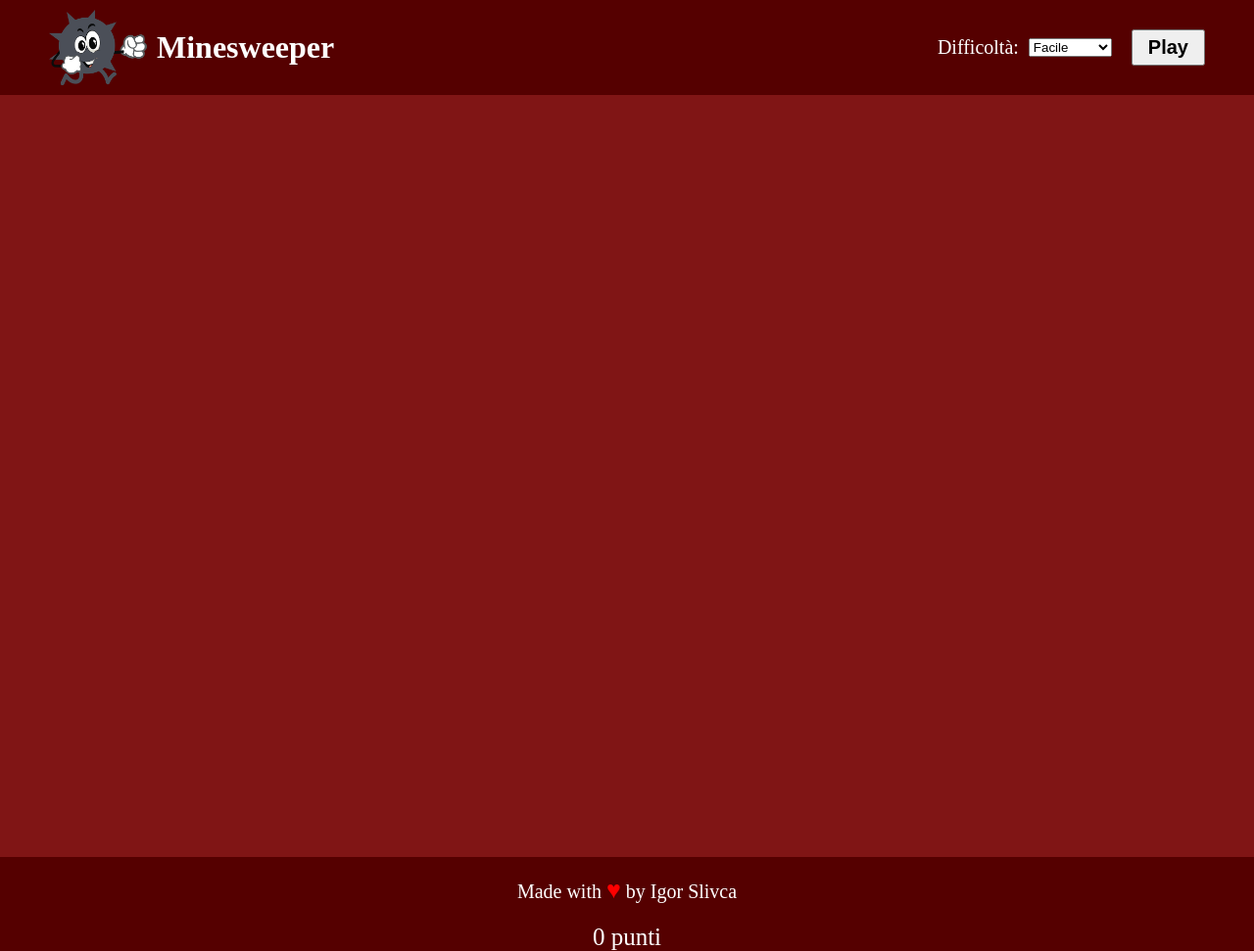
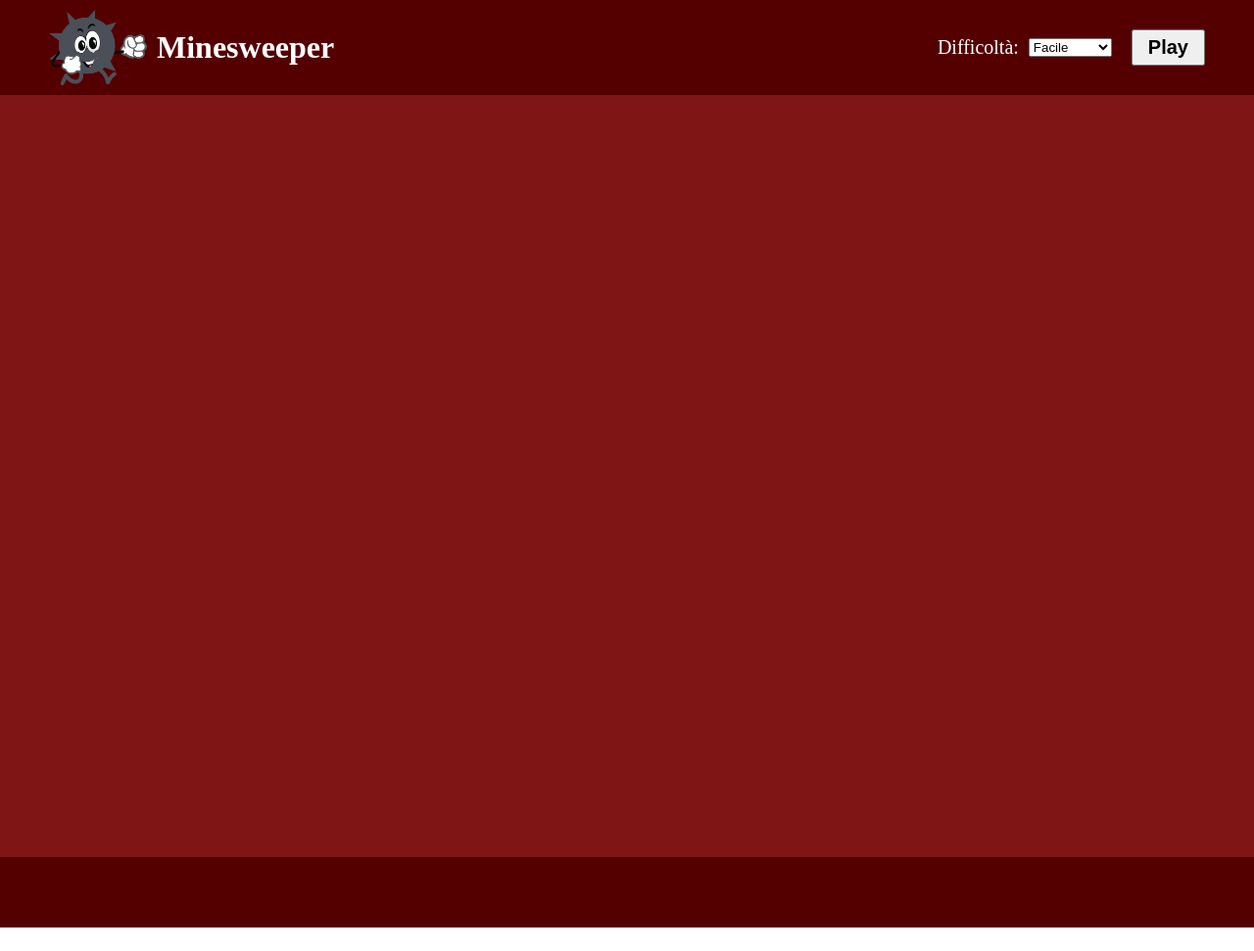
Before and after one commit to slivcaigor/js-campominato-dom, a plain HTML site: page index.html in a window 1280 px wide. Shown: the whole page at 98% size. After the commit the page ends 947 px from the top, so only its background shows below. Drawn offline with Linux system fonts and the light colour scheme.

Commit message:
alert points

```diff
--- a/css/master.css
+++ b/css/master.css
@@ -53,13 +53,6 @@ img {
   flex-wrap: wrap;
 }
 
-.credits {
-  text-align: center;
-  font-size: 20px;
-  color: white;
-  padding: 20px 0;
-}
-
 #play {
   padding: 5px 15px;
   font-size: 20px;
@@ -82,17 +75,7 @@ img {
 
 #footer {
   background-color: #550000;
-}
-
-.credits span {
-  color: red;
-  font-size: 25px;
-}
-
-.points {
-  color: white;
-  font-size: 25px;
-  text-align: center;
+  height: 72px;
 }
 
 .controls span {
--- a/index.html
+++ b/index.html
@@ -36,10 +36,6 @@
     </div>
   </main>
   <footer id="footer">
-    <div class="credits">
-      Made with <span>&#9829;</span> by Igor Slivca
-    </div>
-    <div class="points">0 punti</div>
   </footer>
 </body>
 
--- a/js/main.js
+++ b/js/main.js
@@ -1,14 +1,3 @@
-/*
-In seguito l’utente clicca su una cella:
-se il numero è presente nella lista dei numeri generati - abbiamo calpestato una bomba - la cella si colora di rosso e la partita termina.
-Altrimenti la cella cliccata si colora di azzurro e l’utente può continuare a cliccare sulle altre celle.
-La partita termina quando il giocatore clicca su una bomba o quando raggiunge il numero massimo possibile di numeri consentiti (ovvero quando ha rivelato tutte le celle che non sono bombe).
-Al termine della partita il software deve comunicare il punteggio, cioè il numero di volte che l’utente ha cliccato su una cella che non era una bomba.
-
-Quando si clicca su una bomba e finisce la partita, evitare che si possa cliccare su altre celle;
-
-Quando si clicca su una bomba e finisce la partita, il software scopre tutte le bombe nascoste
-*/
 //========================================================================
 const selectDifficulty = document.getElementById("select_difficulty");
 const squaresContainer = document.querySelector(".container");
@@ -17,7 +6,6 @@ let clicks = 0;
 
 //========================================================================
 startGame.addEventListener("click", function () {
-
   squaresContainer.innerHTML = "";
 
   const difficulty = selectDifficulty.value;
@@ -65,11 +53,13 @@ startGame.addEventListener("click", function () {
 
       if (myArrNumEasy.includes(i) && parseInt(difficulty) === 1) {
         this.classList.add("lose");
-        alert("Hai perso")
+        alert("Mi dispiace, hai perso, il tuo punteggio è:  " + clicks)
       } else if (myArrNumMid.includes(i) && parseInt(difficulty) === 2) {
         this.classList.add("lose");
+        alert("Mi dispiace, hai perso, il tuo punteggio è:  " + clicks)
       } else if (myArrNumHard.includes(i) && parseInt(difficulty) === 3) {
         this.classList.add("lose");
+        alert("Mi dispiace, hai perso, il tuo punteggio è:  " + clicks)
       } else {
         scoreCount();
       }
@@ -127,7 +117,7 @@ function numSquares(difficulty) {
 //========================================================================
 function scoreCount() {
   clicks++;
-  document.querySelector(".points").innerHTML = clicks;
+  document.querySelector(".points").innerHTML = "Il tuo punteggio: " + clicks;
 }
 
 //========================================================================
```
